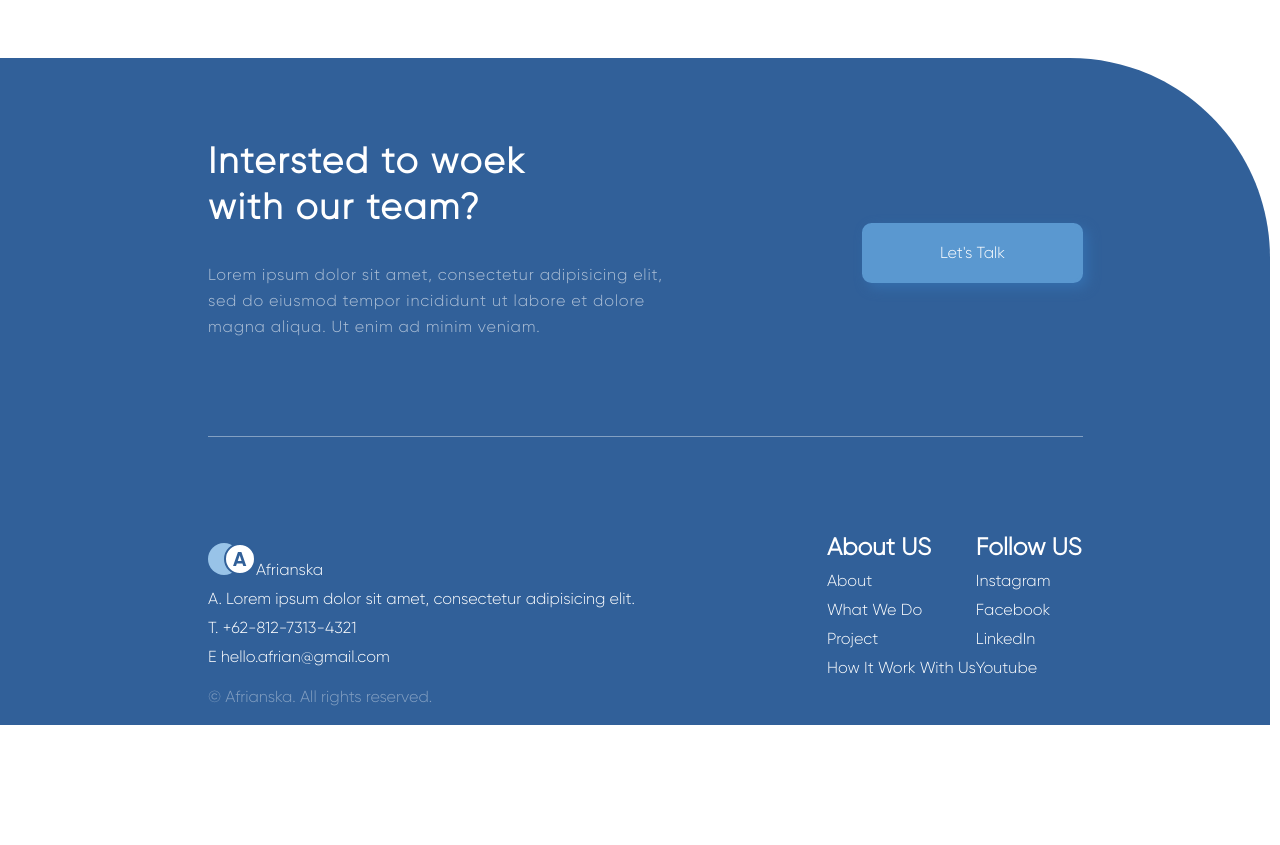
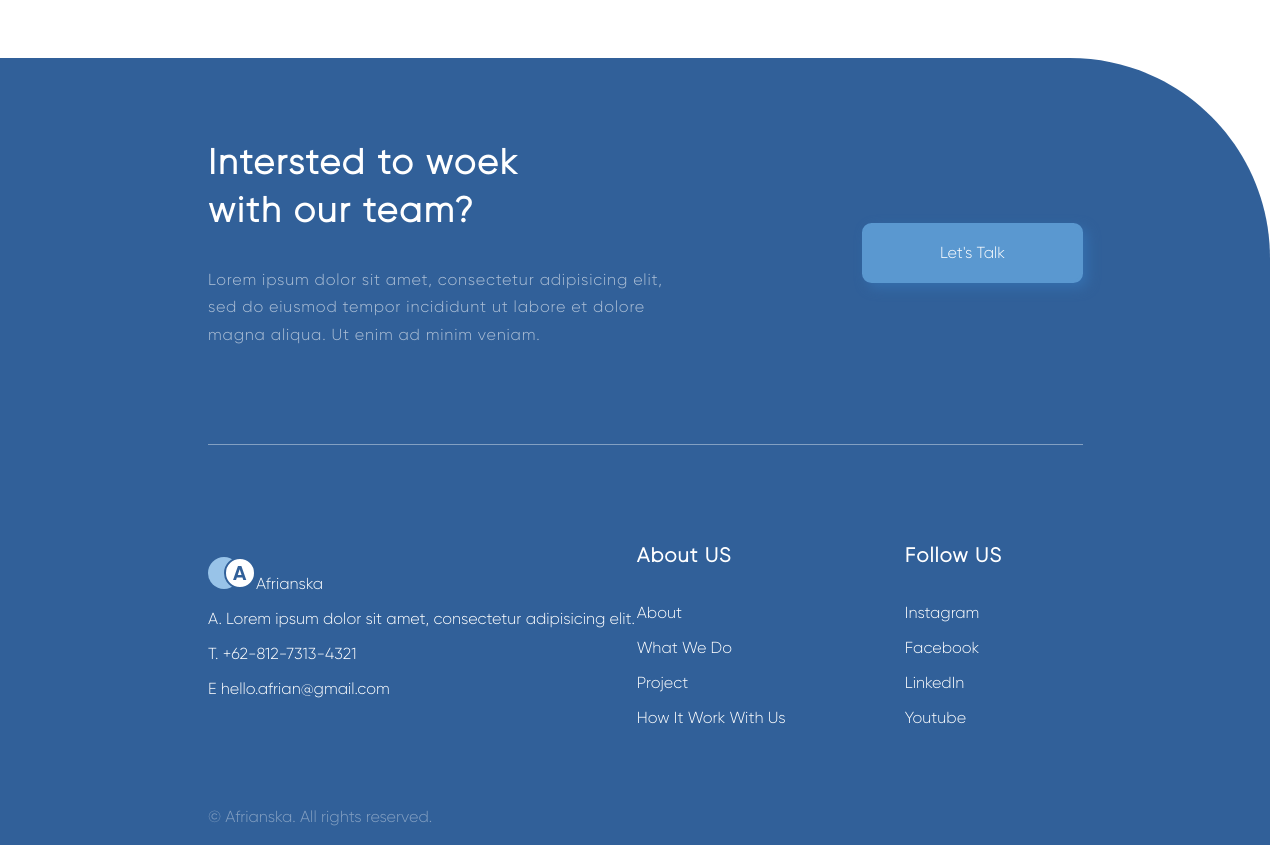
Before and after one commit to diyorbek0309/f22-practise2, a plain HTML site: page index.html in a window 1280 px wide. Shown: the part 1960-2805 px from the top of the page. Before the commit the page ends 2685 px from the top, so only its background shows below. Drawn offline with Linux system fonts and the light colour scheme.

Commit message:
changed h2 element

```diff
--- a/styles/footer.css
+++ b/styles/footer.css
@@ -21,18 +21,18 @@
 }
 
 .text_item h2 {
-  font-size: 36px;
-  line-height: 46px;
+  font-size: 2.2rem;
+  line-height: 3rem;
   letter-spacing: 0.05em;
   margin-bottom: 2rem;
 }
 
 .text_item p {
   margin-right: 37rem;
-  color: rgba(255, 255, 255, 1);
+  color: #fff;
   font-size: 1rem;
   letter-spacing: 0.05em;
-  line-height: 26px;
+  line-height: 1.7rem;
   opacity: 0.6;
 }
 
@@ -51,15 +51,21 @@
 }
 
 .left_down_item {
- display: flex;
- padding-top: 6rem;
- }
+  display: grid;
+  grid-template-columns: 40% 25% 25%;
+  padding-top: 6rem;
+  padding-bottom: 4rem;
+}
 .left_item{
   padding-bottom: 6rem;
 }
 .about_list li {
-  margin: 10px 0;
+  margin: 1rem 0;
 }
-.contact_list:nth-child(1) {
- padding-right: 12rem;
+
+.left_down_item h2 {
+  font-size: 20px;
+  line-height: 30px;
+  margin-bottom: 2rem;
+  letter-spacing: 0.05em;
 }
```
Also changed, not shown: index.html (+1 -7 lines).
